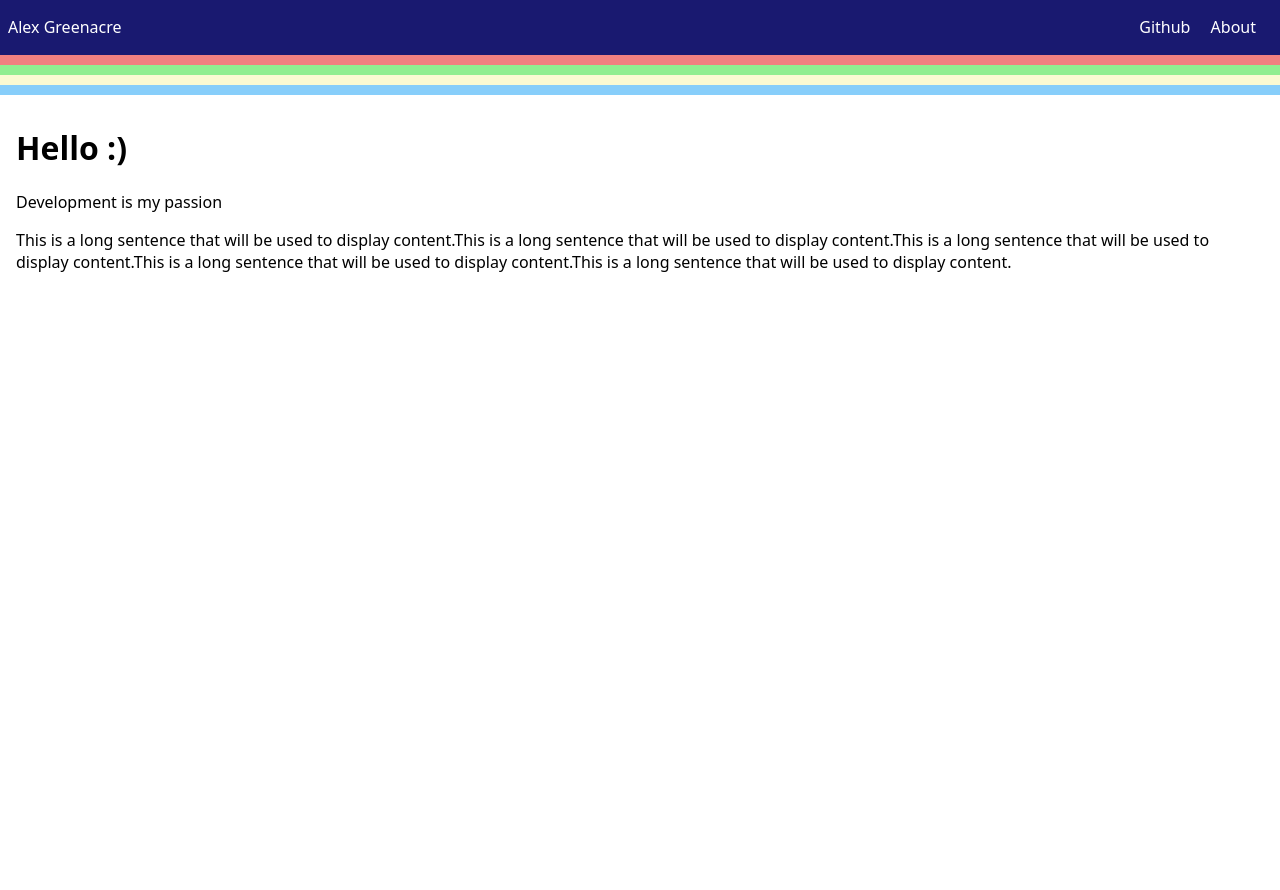
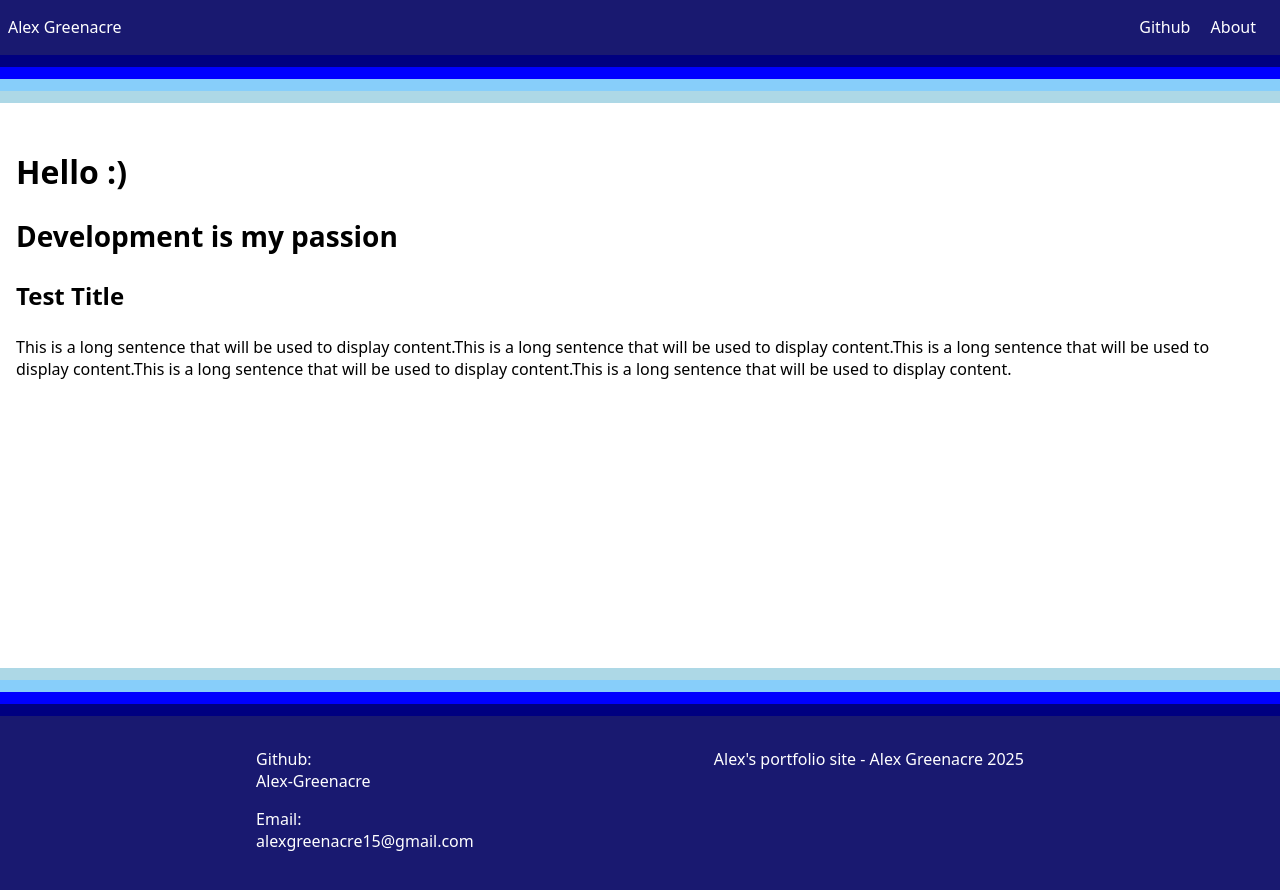
Before and after one commit to Alex-Greenacre/alex-greenacre.github.io, a Jekyll site: the page built from index.markdown, in a window 1280 px wide. Shown: the top 890 px of the page. Built offline with Jekyll 4.4.1, drawn with Linux system fonts in a browser that asks for light colours.

Commit message:
added footer html and css, added base css, began to work on general css and content on page

```diff
--- /dev/null
+++ b/_includes/footer.html
@@ -0,0 +1,27 @@
+<footer class="site-footer">
+    <div class="footer-divider">
+        <div id="footer-first-bar"></div>
+        <div id="footer-second-bar"></div>
+        <div id="footer-third-bar"></div>
+        <div id="footer-forth-bar"></div>
+    </div>
+    <div class="footer-bar">
+        <div id="social-links">
+            <p>Github:</br>
+                <a id="github-footer-link" href="{{site.github.owner_url | escape}}">{{site.github_username}}</a>
+            </p>
+            <p>Email:<br> {{site.email}}</p>
+
+        </div>
+        <p>{{site.description}}</p>
+        <!--
+        <pre id="test">{{site.github | jsonify}}</pre>
+            <script>
+                const a = document.getElementById('test');
+                const b = JSON.parse(a.textContent);
+                a.textContent = JSON.stringify(b,null,2);
+            </script>
+        </div>
+        -->
+    </div>
+</footer>
--- a/_layouts/home.html
+++ b/_layouts/home.html
@@ -13,6 +13,7 @@
         {{ content }}
       </div>
     </main>
+    {% include footer.html %}
   </body>
 
 </html>
--- /dev/null
+++ b/_sass/base.scss
@@ -0,0 +1,27 @@
+//Base css
+body{
+    font-family: $font-family;
+    font-size: $font-body-size;
+    margin: 0;
+    min-height: 100vh;
+    //using flex box to push footer to the bottom of the page
+    display: flex;
+    flex-direction: column;
+}
+main{
+    //used to push footer down
+    flex: 1;
+    margin: 1em;
+}
+h1{
+    font-size: $h1-size;
+}
+h2{
+    font-size: $h2-size;
+}
+h3{
+    font-size: $h3-size;
+}
+a {
+    text-decoration: none;
+}
--- /dev/null
+++ b/_sass/footer.scss
@@ -0,0 +1,33 @@
+//Site header
+.site-footer{
+    padding-bottom: 1em;
+    background-color: midnightblue;
+}
+
+.footer-bar{
+    display: flex;
+    justify-content:space-evenly;
+    padding: 1em ;
+
+}
+
+//Footer Border
+.footer-divider{
+    width: 100%;
+    background-color: white;
+}
+.footer-divider div{
+    height: $border-height;
+}
+#footer-first-bar{
+    background-color: $last-colour;
+}
+#footer-second-bar{
+    background-color: $third-colour;
+}
+#footer-third-bar{
+    background-color: $second-colour;
+}
+#footer-forth-bar{
+    background-color: $first-colour;
+}
--- a/_sass/header.scss
+++ b/_sass/header.scss
@@ -25,7 +25,7 @@
 .site-title{
     position: relative;
     padding-left: 0.5em;
-    //font-size: $max-header-size*0.75;
+    //font-size: $h3-size;
     padding-bottom: 1px;
 }
 //Nav bar
@@ -43,36 +43,22 @@
     padding-bottom: 10px;
 }
 .divider div{
-    height: 10px;
+    height: $border-height;
 }
 #first-bar{
-    background-color: lightcoral;
+    background-color: $first-colour;
 }
-
 #second-bar{
-    background-color: lightgreen;
+    background-color: $second-colour;
 }
 #third-bar{
-    background-color: lightgoldenrodyellow;
+    background-color: $third-colour;
 }
 #forth-bar{
-    background-color: lightskyblue;
+    background-color: $last-colour;
 }
-
-
-//Move to base
-body{
-    font-family: $font-family;
-    font-size: $font-body-size;
-    margin: 0;
-}
-main{
-    margin: 1em;
-}
-h1{
-    font-size: $max-header-size;
-}
-a{
+header a, footer a, footer p {
     text-decoration: none;
     color: white;
+    font-size: $font-body-size;
 }
--- a/_sass/variables.scss
+++ b/_sass/variables.scss
@@ -3,12 +3,29 @@
 //Colour values
 $font-colour: black;
 $background-colour: white;
-
 //Font values
 $font-family: system-ui, -apple-system, BlinkMacSystemFont, 'Segoe UI', Roboto, Oxygen, Ubuntu, Cantarell, 'Open Sans', 'Helvetica Neue', sans-serif;
 $font-body-size:1rem !default;
 //Heading values
-$max-header-size:2rem;
+$h1-size:2em;
+$h2-size:1.75em;
+$h3-size:1.50em;
+$h4-size:1.25em;
+
+
+//Border Values
+$border-height: 0.75em;
+
+$first-colour: lightpink;
+$second-colour: lightgreen;
+$third-colour: lightgoldenrodyellow;
+$last-colour: lightskyblue;
+
+$first-colour: navy;
+$second-colour: blue;
+$third-colour: lightskyblue;
+$last-colour: lightblue;
+
 //Body values
 $width: auto;
 //Main values
--- a/assets/main.scss
+++ b/assets/main.scss
@@ -2,3 +2,5 @@
 ---
 @import "variables";
 @import "header";
+@import "footer";
+@import "base";
--- a/index.markdown
+++ b/index.markdown
@@ -7,6 +7,6 @@ title: Hello :)
 inHeader: false
 ---
 
-Development is my passion
-
+<h2>Development is my passion</h2>
+<h3>Test Title</h3>
 This is a long sentence that will be used to display content.This is a long sentence that will be used to display content.This is a long sentence that will be used to display content.This is a long sentence that will be used to display content.This is a long sentence that will be used to display content.
```
